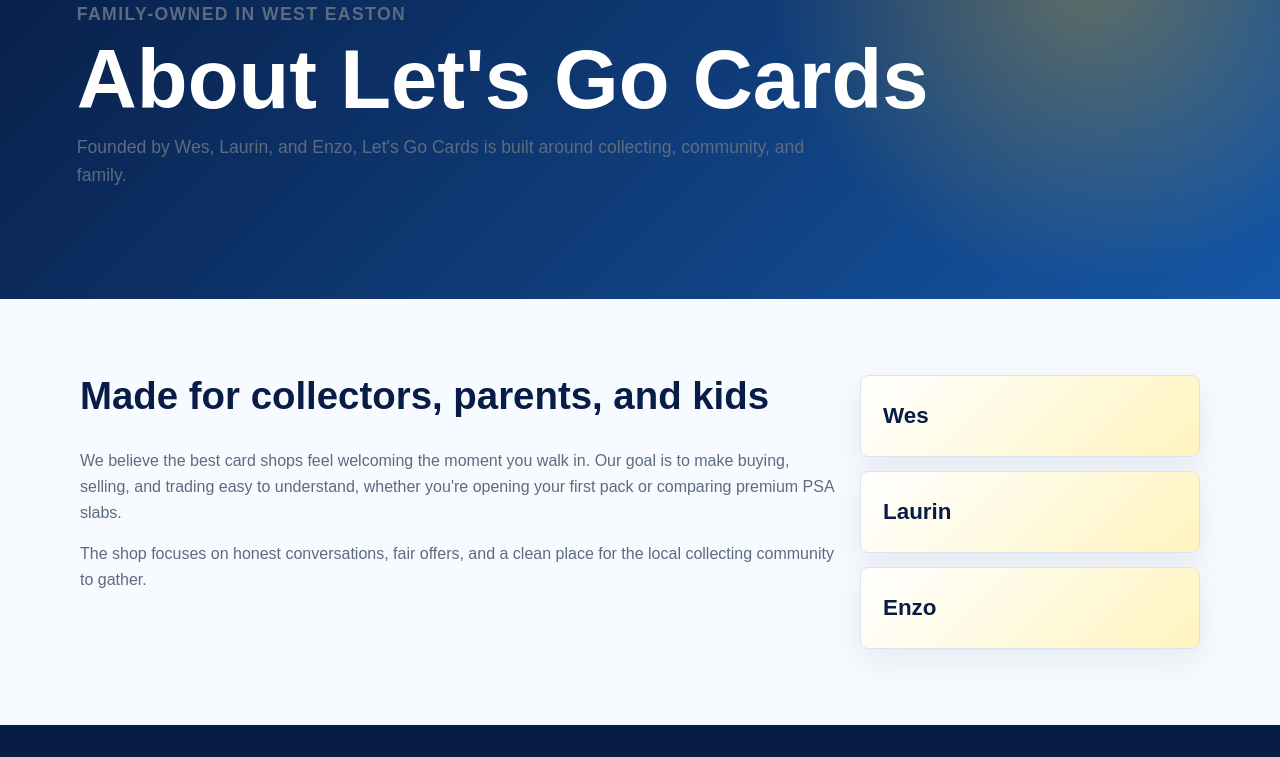
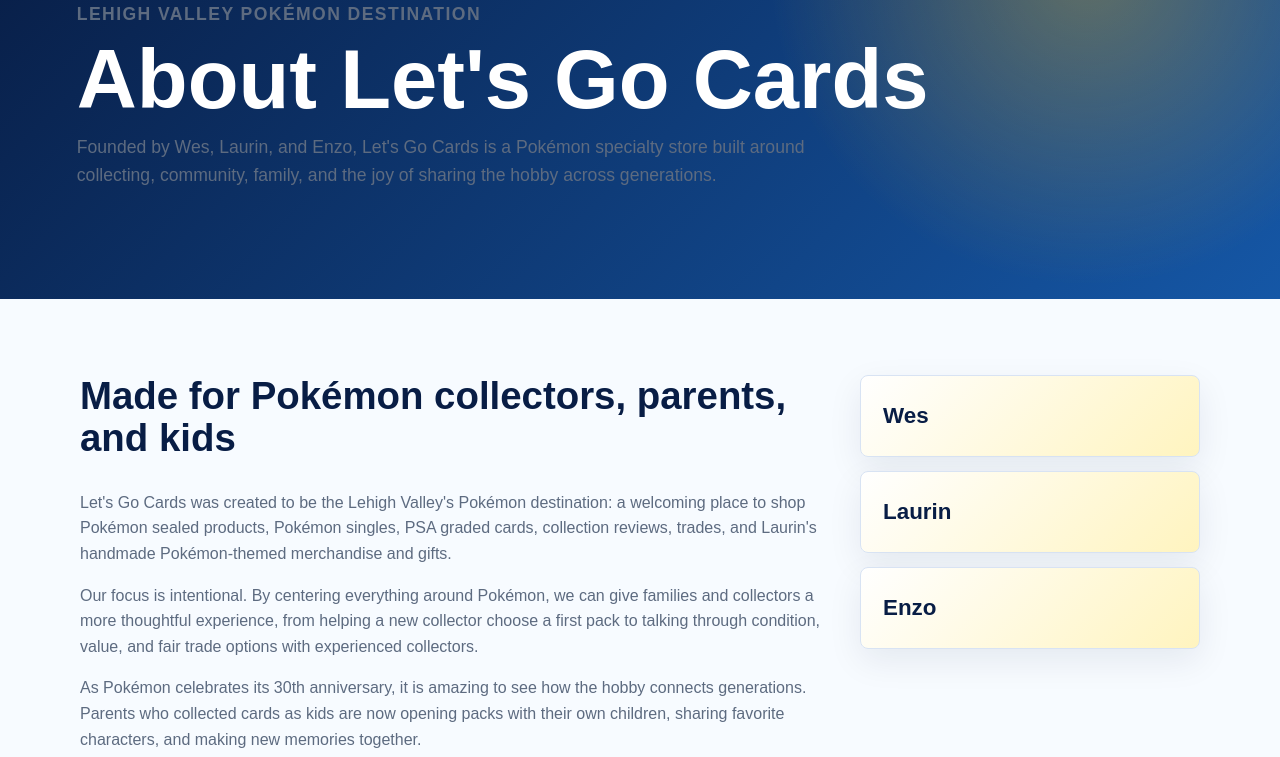
Before and after one commit to shopletsgocards/lets-go-cards-website, a Next.js app: page /about-us in a window 1280 px wide. Shown: the part 300-1057 px from the top of the page. Built offline with nearby package versions, Linux system fonts and the light colour scheme.

Commit message:
Refine About page Pokemon specialty messaging

```diff
--- a/app/about-us/page.tsx
+++ b/app/about-us/page.tsx
@@ -3,7 +3,7 @@
 export const metadata: Metadata = {
   title: "About Let's Go Cards",
   description:
-    "Meet Wes, Laurin, and Enzo, the family behind Let's Go Cards, a family-owned Pokemon card shop opening soon in West Easton, PA.",
+    "Meet Wes, Laurin, and Enzo, the family behind Let's Go Cards, the Lehigh Valley's Pokemon specialty store opening soon in West Easton, PA.",
   alternates: {
     canonical: "/about-us"
   }
@@ -13,24 +13,37 @@
   return (
     <main>
       <section className="page-hero">
-        <p className="eyebrow">Family-owned in West Easton</p>
+        <p className="eyebrow">Lehigh Valley Pokémon destination</p>
         <h1>About Let&apos;s Go Cards</h1>
         <p>
-          Founded by Wes, Laurin, and Enzo, Let&apos;s Go Cards is built around collecting,
-          community, and family.
+          Founded by Wes, Laurin, and Enzo, Let&apos;s Go Cards is a Pokémon specialty store built
+          around collecting, community, family, and the joy of sharing the hobby across generations.
         </p>
       </section>
       <section className="story-section">
         <div>
-          <h2>Made for collectors, parents, and kids</h2>
+          <h2>Made for Pokémon collectors, parents, and kids</h2>
           <p>
-            We believe the best card shops feel welcoming the moment you walk in. Our goal is to
-            make buying, selling, and trading easy to understand, whether you&apos;re opening your
-            first pack or comparing premium PSA slabs.
+            Let&apos;s Go Cards was created to be the Lehigh Valley&apos;s Pokémon destination: a
+            welcoming place to shop Pokémon sealed products, Pokémon singles, PSA graded cards,
+            collection reviews, trades, and Laurin&apos;s handmade Pokémon-themed merchandise and
+            gifts.
           </p>
           <p>
-            The shop focuses on honest conversations, fair offers, and a clean place for the local
-            collecting community to gather.
+            Our focus is intentional. By centering everything around Pokémon, we can give families
+            and collectors a more thoughtful experience, from helping a new collector choose a
+            first pack to talking through condition, value, and fair trade options with experienced
+            collectors.
+          </p>
+          <p>
+            As Pokémon celebrates its 30th anniversary, it is amazing to see how the hobby connects
+            generations. Parents who collected cards as kids are now opening packs with their own
+            children, sharing favorite characters, and making new memories together.
+          </p>
+          <p>
+            That is the heart of Let&apos;s Go Cards: a professional, family-friendly Pokémon shop
+            where collectors of every age can buy, sell, trade, learn, celebrate big pulls, and
+            feel welcome.
           </p>
         </div>
         <div className="family-card">
```
